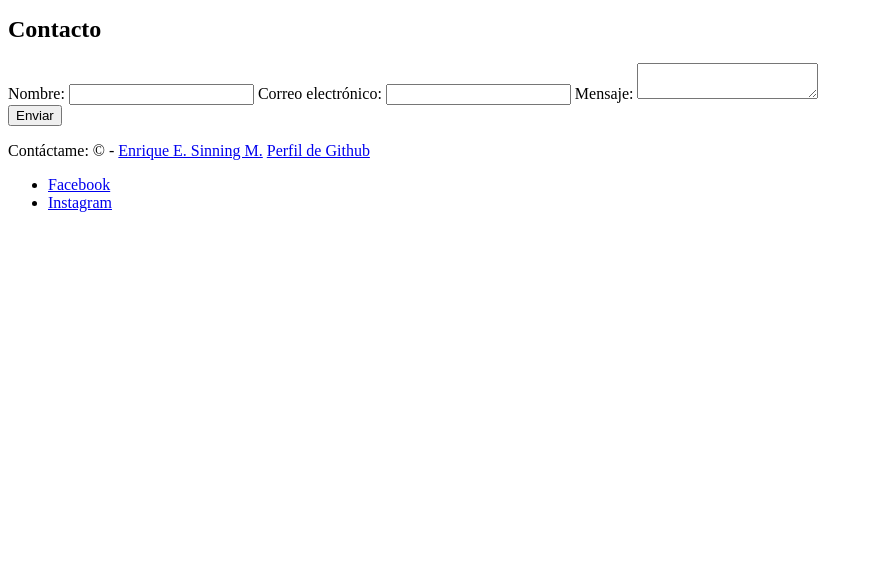
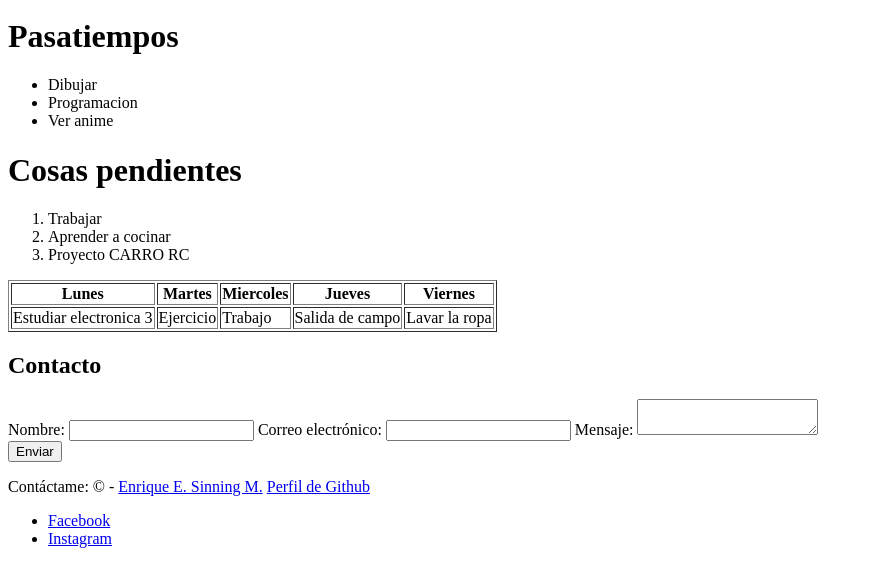
Before and after one commit to EnriqueS-bit/Laboratorio1y2, a plain HTML site: page index.html in a window 1280 px wide. Shown: the part 1006-1570 px from the top of the page, without its empty margins (0-873 px from the left). Before the commit the page ends 1234 px from the top, so only its background shows below. Drawn offline with Linux system fonts and the light colour scheme.

```diff
--- a/index.html
+++ b/index.html
@@ -4,7 +4,6 @@
     <meta charset="UTF-8">
     <meta name="viewport" content="width=device-width, initial-scale=1.0">
     <title>Sobre mi</title>
-    <link rel="stylesheet" href="style.css">
 </head>
 <body>
     <header>
@@ -53,6 +52,46 @@
         </tr>
     </table>
     </section>
+    <h1>Pasatiempos</h1>
+    <ul>
+        <li>Dibujar</li>
+        <li>Programacion</li>
+        <li>Ver anime</li>
+    </ul>
+</div>
+
+<div>
+    <h1>Cosas pendientes</h1>
+    <ol>
+        <li>Trabajar</li>
+        <li>Aprender a cocinar</li>
+        <li>Proyecto CARRO RC</li>
+    </ol>
+</div>
+
+    <div>
+        <table border="1">
+            <thead>
+                <tr>
+                    <th>Lunes</th>
+                    <th>Martes</th>
+                    <th>Miercoles</th>
+                    <th>Jueves</th>
+                    <th>Viernes</th>
+                </tr>
+            </thead>
+            <tbody>
+                <tr>
+                    <td>Estudiar electronica 3</td>
+                    <td>Ejercicio</td>
+                    <td>Trabajo</td>
+                    <td>Salida de campo</td>
+                    <td>Lavar la ropa</td>
+                </tr>
+            </tbody>
+        </table>
+    </div>
+
     <section>
         <h2>Contacto</h2>
         <form action="">
```
